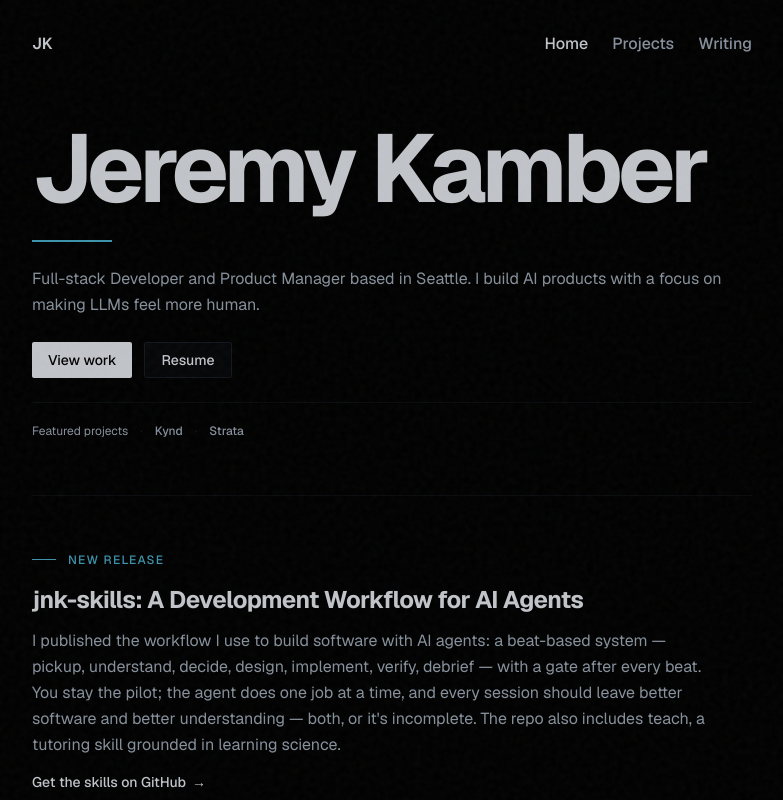
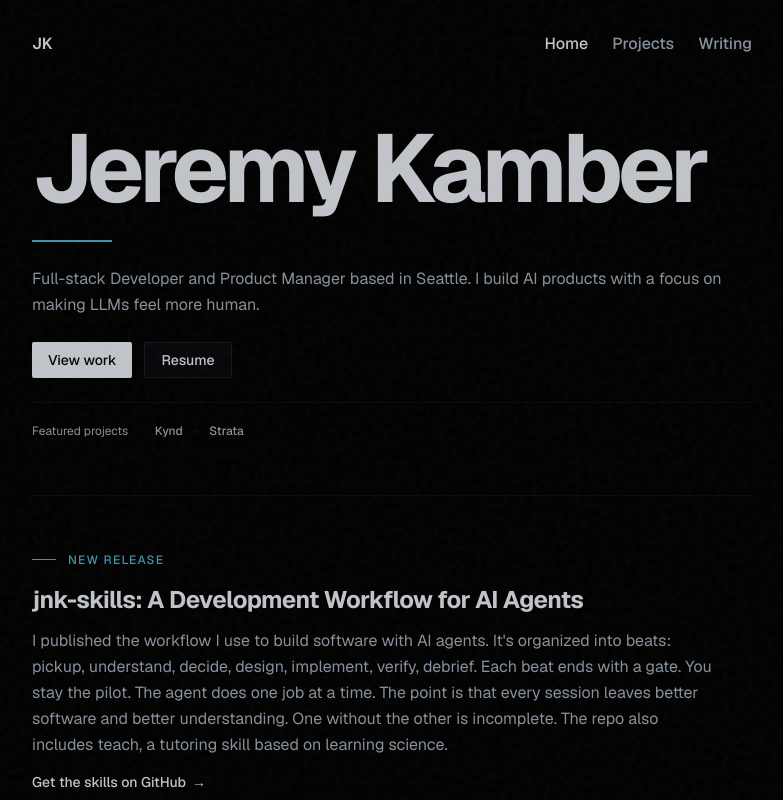
Before and after one commit to jeremykamber/personal_website, a Next.js app: page / in a window 1280 px wide. Shown: the top 800 px of the page, without its empty margins (248-1031 px from the left). Built offline with nearby package versions, Linux system fonts and the light colour scheme.

Commit message:
fix(home): tighten jnk-skills release copy

```diff
--- a/app/page.tsx
+++ b/app/page.tsx
@@ -83,13 +83,13 @@ export default function Home() {
 							</h2>
 						</a>
 						<p className="text-muted-foreground leading-relaxed max-w-prose">
-							I published the workflow I use to build software with AI agents:
-							a beat-based system — pickup, understand, decide, design,
-							implement, verify, debrief — with a gate after every beat. You
-							stay the pilot; the agent does one job at a time, and every
-							session should leave better software and better understanding —
-							both, or it&apos;s incomplete. The repo also includes teach, a
-							tutoring skill grounded in learning science.
+							I published the workflow I use to build software with AI agents.
+							It&apos;s organized into beats: pickup, understand, decide,
+							design, implement, verify, debrief. Each beat ends with a gate.
+							You stay the pilot. The agent does one job at a time. The point
+							is that every session leaves better software and better
+							understanding. One without the other is incomplete. The repo
+							also includes teach, a tutoring skill based on learning science.
 						</p>
 						<a
 							href="https://github.com/jeremykamber/jnk-skills"
```
